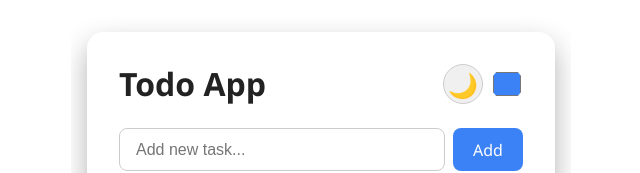
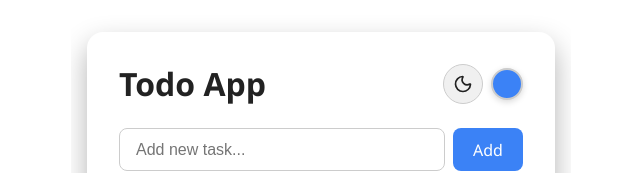
Before and after one commit to cheaneatine/Clean-React-Architecture-To-Do-List, a React (Vite) app: page / in a window 1280 px wide. Shown: the top 173 px of the page, without its empty margins (319-959 px from the left). Built offline with nearby package versions, Linux system fonts and the light colour scheme.

Commit message:
Updated light/dark mode toggle and styled color picker button

```diff
--- a/src/components/TodoApp.tsx
+++ b/src/components/TodoApp.tsx
@@ -2,6 +2,7 @@ import React, { useEffect, useState } from "react";
 import { useTaskUseCase } from "../usecases/UseTaskUseCase";
 import { useThemeUseCase } from "../hooks/useThemeCases";
 import { useDarkMode } from "../hooks/useDarkMode";
+import { Sun, Moon } from "lucide-react";
 import "../styles/todo.css";
 
 const TodoApp: React.FC = () => {
@@ -59,17 +60,27 @@ const TodoApp: React.FC = () => {
                 className="theme-toggle-btn"
                 onClick={() => setDarkMode(!darkMode)}
               >
-                <span className={`emoji-icon ${darkMode ? "rotate" : ""}`}>
-                  {darkMode ? "🌞" : "🌙"}
-                </span>
+                {darkMode ? (
+                  <Sun className="theme-icon" />
+                ) : (
+                  <Moon className="theme-icon" />
+                )}
               </button>
+              <div className="color-picker-wrapper">
+                <label
+                  htmlFor="theme-color"
+                  className="color-swatch"
+                  style={{ backgroundColor: customColor }}
+                />
                 <input
+                  id="theme-color"
                   type="color"
                   value={customColor}
                   onChange={(e) => setCustomColor(e.target.value)}
-                className="color-picker"
+                  className="color-picker-input"
                   title="Pick a theme color"
                 />
+              </div>
             </div>
           </div>
 
--- a/src/styles/todo.css
+++ b/src/styles/todo.css
@@ -339,27 +339,50 @@ body {
 }
 
 /* Color Picker */
-.color-picker {
-  border: none;
+.color-picker-wrapper {
+  position: relative;
   width: 2rem;
   height: 2rem;
-  padding: 0;
-  border-radius: 50%;
-  cursor: pointer;
-  background: none;
-  outline: none;
 }
 
-/* Emoji animation */
-.emoji-icon {
-  display: inline-block;
-  font-size: 1.5rem;
+.color-swatch {
+  display: block;
+  width: 100%;
+  height: 100%;
+  border-radius: 50%;
+  border: 2px solid #ccc;
+  cursor: pointer;
+  box-shadow: 0 2px 6px rgba(0, 0, 0, 0.15);
+  transition: transform 0.2s ease, box-shadow 0.2s ease;
+}
+
+.color-swatch:hover {
+  transform: scale(1.1);
+  box-shadow: 0 4px 10px rgba(0, 0, 0, 0.2);
+}
+
+.color-picker-input {
+  position: absolute;
+  opacity: 0;
+  width: 100%;
+  height: 100%;
+  left: 0;
+  top: 0;
+  cursor: pointer;
+}
+
+
+/* Icon Styling */
+.theme-icon {
+  width: 20px;
+  height: 20px;
   transition: transform 0.4s ease;
 }
 
-.theme-toggle-btn:active .emoji-icon {
+.theme-toggle-btn:active .theme-icon {
   transform: rotate(360deg) scale(1.2);
 }
+
 
 /* Footer */
 .todo-footer {
```
Lines whose indentation alone changed are shown as unchanged.
